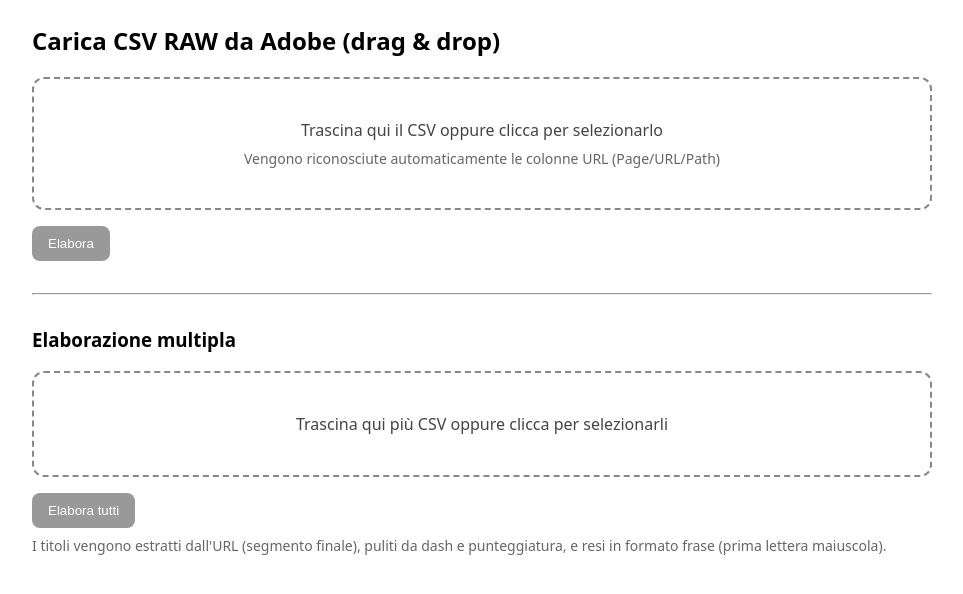
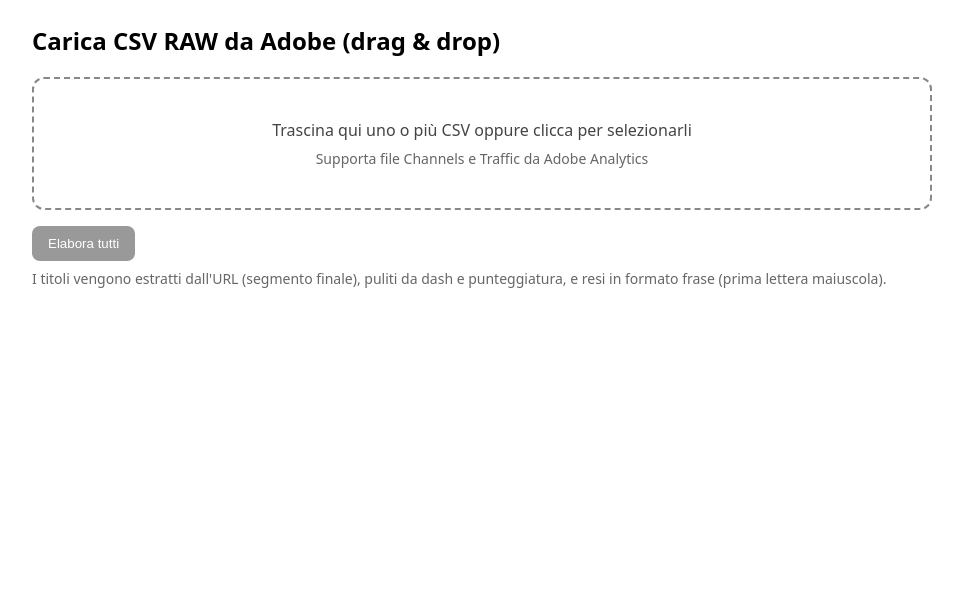
Before and after one commit to radic3/CSV-cleaner, a Flask app: page / in a window 1280 px wide. Shown: the top 594 px of the page, without its empty margins (158-1121 px from the left). Run offline with Flask 3, Linux system fonts and the light colour scheme.

Commit message:
Remove single file processing, keep only batch processing
- Remove all single file routes (/process, /preview, /reprocess, /download)
- Remove single file functions (_detect_url_column, _process_dataframe, _build_*_xlsx_from_raw)
- Simplify upload.html to only support multiple file upload
- Remove preview.html template (no longer needed)
- Update README.md to reflect simplified workflow
- Keep only the working batch processing flow:
  Upload → Confirm → Process All → Results → Download XLSX
- App now supports 1+ files with automatic processing and native Excel charts

```diff
--- a/app.py
+++ b/app.py
@@ -10,7 +10,6 @@ import pandas as pd
 from flask import Flask, render_template, request, redirect, url_for, send_file, flash
 from csv_pipeline import parse_channels, parse_traffic
 
-from url_title import extract_article_title
 
 
 app = Flask(__name__)
@@ -30,38 +29,6 @@ class StoredFile:
 PROCESSED_FILES: dict[str, StoredFile] = {}
 
 
-def _detect_url_column(df: pd.DataFrame) -> Optional[str]:
-    # Prefer exact 'Page' if present in any case
-    for c in df.columns:
-        if str(c).strip().lower() == "page":
-            return c
-    # Heuristic: choose object-like column with many URL/path-looking values
-    best_col = None
-    best_score = 0.0
-    for c in df.columns:
-        series = df[c].astype(str)
-        sample = series.head(200)
-        # Score: proportion of values that look like a path or URL
-        looks_like = sample.str.match(r"^(https?://|/).+", na=False)
-        score = looks_like.mean()
-        # Boost if it's the first column
-        if c == df.columns[0]:
-            score += 0.05
-        if score > best_score:
-            best_score = score
-            best_col = c
-    # Require minimum confidence
-    if best_score >= 0.3:
-        return best_col
-    return None
-
-
-def _process_dataframe(df: pd.DataFrame, url_col: Optional[str]) -> tuple[pd.DataFrame, Optional[str]]:
-    if url_col is None or url_col not in df.columns:
-        return df, "Colonna URL non identificata in modo affidabile. Seleziona manualmente e riprova."
-    out = df.copy()
-    out["Titolo"] = out[url_col].apply(extract_article_title)
-    return out, None
 
 
 def _is_channels_freeform_csv(content_bytes: bytes) -> bool:
@@ -97,32 +64,6 @@ def _is_traffic_freeform_csv(content_bytes: bytes) -> bool:
     )
 
 
-def _build_channels_xlsx_from_raw(csv_path: str) -> str:
-    df = parse_channels(csv_path)
-    ch_cols = ["Organic Search","Direct","Internal traffic","Referring Domains","Social Networks"]
-    it = df[df["lang"] == "IT"][ ["ArticleKey"] + ch_cols ].copy()
-    en = df[df["lang"] == "EN"][ ["ArticleKey"] + ch_cols ].copy()
-    tmp = tempfile.NamedTemporaryFile(prefix="channels_", suffix=".xlsx", delete=False)
-    xlsx_path = tmp.name
-    tmp.close()
-    with pd.ExcelWriter(xlsx_path, engine="openpyxl") as writer:
-        it.to_excel(writer, sheet_name="Articoli_IT", index=False)
-        en.to_excel(writer, sheet_name="Articoli_EN", index=False)
-    return xlsx_path
-
-
-def _build_traffic_xlsx_from_raw(csv_path: str) -> str:
-    df = parse_traffic(csv_path)
-    cols = ["Entries","Exit Rate","Time Spent per Visit (seconds)","Unique Visitors","Page Views"]
-    it = df[df["lang"] == "IT"][ ["ArticleKey"] + cols ].copy()
-    en = df[df["lang"] == "EN"][ ["ArticleKey"] + cols ].copy()
-    tmp = tempfile.NamedTemporaryFile(prefix="traffic_", suffix=".xlsx", delete=False)
-    xlsx_path = tmp.name
-    tmp.close()
-    with pd.ExcelWriter(xlsx_path, engine="openpyxl") as writer:
-        it.to_excel(writer, sheet_name="Articoli_IT", index=False)
-        en.to_excel(writer, sheet_name="Articoli_EN", index=False)
-    return xlsx_path
 
 
 def _normalize_articlekey_for_split(path: str) -> str:
@@ -314,98 +255,8 @@ def index():
     return render_template("upload.html")
 
 
-@app.route("/process", methods=["POST"])
-def process():
-    file = request.files.get("file")
-    if not file:
-        flash("Seleziona o trascina un file CSV.")
-        return redirect(url_for("index"))
-    try:
-        content = file.read()
-        # Persist original upload immediately for downstream parsing
-        orig_tmp = tempfile.NamedTemporaryFile(prefix="original_", suffix=".csv", delete=False)
-        orig_path = orig_tmp.name
-        orig_tmp.write(content)
-        orig_tmp.flush()
-        orig_tmp.close()
-
-        # If it's a Channels/Traffic Freeform CSV, build XLSX later on split
-        xlsx_path = None
-        if _is_channels_freeform_csv(content) or _is_traffic_freeform_csv(content):
-            xlsx_path = None
-
-        # Also load into pandas for preview/URL extraction flows
-        df = pd.read_csv(io.BytesIO(content), sep=None, engine="python", encoding="utf-8")
-    except Exception as e:
-        flash(f"Errore nella lettura del CSV: {e}")
-        return redirect(url_for("index"))
-
-    url_col = _detect_url_column(df)
-    # Build initial preview of the ORIGINAL upload (no split yet)
-    processed, err = _process_dataframe(df, url_col)
-    original_preview = df.head(100)
-    is_channels = _is_channels_freeform_csv(content)
-    is_traffic = _is_traffic_freeform_csv(content)
-    it_rows = en_rows = None
-    csv_df = processed  # placeholder; not shown until split
-
-    # persist original and processed for later reprocessing
-    token = str(uuid.uuid4())
-    proc_tmp = tempfile.NamedTemporaryFile(prefix="processed_", suffix=".csv", delete=False)
-    proc_path = proc_tmp.name
-    proc_tmp.close()
-    csv_df.to_csv(proc_path, index=False)
-    st = StoredFile(original_path=orig_path, processed_path=proc_path, processed_xlsx=xlsx_path)
-    st.file_type = 'channels' if is_channels else ('traffic' if is_traffic else None)
-    st.split_done = False
-    st.original_preview = original_preview
-    PROCESSED_FILES[token] = st
-
-    # prepare preview
-    preview_rows = processed.head(100).to_dict(orient="records")
-    return render_template(
-        "preview.html",
-        columns=list(processed.columns),
-        rows=preview_rows,
-        token=token,
-        detected_col=url_col,
-        warning=err,
-        is_channels=is_channels,
-        is_traffic=is_traffic,
-        split_done=False,
-        orig_columns=list(original_preview.columns),
-        orig_rows=original_preview.to_dict(orient="records"),
-    )
 
 
-@app.route("/preview/<token>")
-def preview_token(token: str):
-    stored = PROCESSED_FILES.get(token)
-    if not stored or not os.path.exists(stored.original_path):
-        flash("Sessione non trovata.")
-        return redirect(url_for("index"))
-
-    # No batch tracking in simplified flow
-    batch_token = None
-
-    # Render original preview state
-    orig = stored.original_preview if stored.original_preview is not None else pd.read_csv(
-        stored.original_path, sep=None, engine="python", encoding="utf-8", on_bad_lines="skip"
-    ).head(100)
-    return render_template(
-        "preview.html",
-        columns=["Titolo"],  # hidden in this path; page expects columns variable
-        rows=[],
-        token=token,
-        detected_col=None,
-        warning=None,
-        is_channels=(stored.file_type == 'channels'),
-        is_traffic=(stored.file_type == 'traffic'),
-        split_done=stored.split_done,
-        orig_columns=list(orig.columns),
-        orig_rows=orig.to_dict(orient="records"),
-        batch_token=batch_token,
-    )
 
 
 @app.route("/process_all", methods=["POST"])
@@ -548,85 +399,6 @@ def process_all():
                          original_counts=original_counts,
                          xlsx_links=xlsx_links)
 
-@app.route("/process_batch_run", methods=["POST"])
-def process_batch_run():
-    tokens = request.form.getlist("tokens")
-    if not tokens:
-        flash("Nessun file da elaborare.")
-        return redirect(url_for("index"))
-    merged = {
-        "channels": {"IT": [], "EN": []},
-        "traffic": {"IT": [], "EN": []},
-    }
-    for t in tokens:
-        st = PROCESSED_FILES.get(t)
-        if not st or not os.path.exists(st.original_path) or st.file_type not in {"channels","traffic"}:
-            continue
-        try:
-            if st.file_type == "channels":
-                df = parse_channels(st.original_path)
-                cols = ["Organic Search","Direct","Internal traffic","Referring Domains","Social Networks"]
-            else:
-                df = parse_traffic(st.original_path)
-                cols = ["Entries","Exit Rate","Time Spent per Visit (seconds)","Unique Visitors","Page Views"]
-            it_df = df[df["lang"] == "IT"][ ["ArticleKey"] + cols ].copy()
-            en_df = df[df["lang"] == "EN"][ ["ArticleKey"] + cols ].copy()
-            # normalize and reduce ArticleKey to extracted name
-            for d in (it_df, en_df):
-                d["ArticleKey"] = d["ArticleKey"].apply(_normalize_articlekey_for_split)
-                d["ArticleKey"] = d["ArticleKey"].apply(lambda p: _extract_name_from_key(p, capitalize_first=True))
-            merged[st.file_type]["IT"].append(it_df)
-            merged[st.file_type]["EN"].append(en_df)
-        except Exception:
-            continue
-    # concat and render summary page with links to XLSX builds
-    outputs = {}
-    for typ in ("channels","traffic"):
-        for lang in ("IT","EN"):
-            lst = merged[typ][lang]
-            if lst:
-                outputs[(typ, lang)] = pd.concat(lst, ignore_index=True)
-    # Build XLSX files for each type present
-    links = {}
-    if any(k[0]=="channels" for k in outputs.keys()):
-        it = outputs.get(("channels","IT"), pd.DataFrame())
-        en = outputs.get(("channels","EN"), pd.DataFrame())
-        tmp = tempfile.NamedTemporaryFile(prefix="channels_batch_", suffix=".xlsx", delete=False)
-        p = tmp.name; tmp.close()
-        with pd.ExcelWriter(p, engine="openpyxl") as w:
-            if not it.empty: it.to_excel(w, sheet_name="Articoli_IT", index=False)
-            if not en.empty: en.to_excel(w, sheet_name="Articoli_EN", index=False)
-        token_x = str(uuid.uuid4()); PROCESSED_FILES[token_x] = StoredFile(p, p, p)
-        links["channels_xlsx"] = url_for("download_xlsx", token=token_x)
-    if any(k[0]=="traffic" for k in outputs.keys()):
-        it = outputs.get(("traffic","IT"), pd.DataFrame())
-        en = outputs.get(("traffic","EN"), pd.DataFrame())
-        tmp = tempfile.NamedTemporaryFile(prefix="traffic_batch_", suffix=".xlsx", delete=False)
-        p = tmp.name; tmp.close()
-        with pd.ExcelWriter(p, engine="openpyxl") as w:
-            if not it.empty: it.to_excel(w, sheet_name="Articoli_IT", index=False)
-            if not en.empty: en.to_excel(w, sheet_name="Articoli_EN", index=False)
-        token_x = str(uuid.uuid4()); PROCESSED_FILES[token_x] = StoredFile(p, p, p)
-        links["traffic_xlsx"] = url_for("download_xlsx", token=token_x)
-
-    # Build combined XLSX with both channels and traffic
-    if any(k[0]=="channels" for k in outputs.keys()) and any(k[0]=="traffic" for k in outputs.keys()):
-        tmp = tempfile.NamedTemporaryFile(prefix="combined_batch_", suffix=".xlsx", delete=False)
-        p = tmp.name; tmp.close()
-        with pd.ExcelWriter(p, engine="openpyxl") as w:
-            # Channels sheets
-            ch_it = outputs.get(("channels","IT"), pd.DataFrame())
-            ch_en = outputs.get(("channels","EN"), pd.DataFrame())
-            if not ch_it.empty: ch_it.to_excel(w, sheet_name="Canali_IT", index=False)
-            if not ch_en.empty: ch_en.to_excel(w, sheet_name="Canali_EN", index=False)
-            # Traffic sheets
-            tr_it = outputs.get(("traffic","IT"), pd.DataFrame())
-            tr_en = outputs.get(("traffic","EN"), pd.DataFrame())
-            if not tr_it.empty: tr_it.to_excel(w, sheet_name="Traffico_IT", index=False)
-            if not tr_en.empty: tr_en.to_excel(w, sheet_name="Traffico_EN", index=False)
-        token_x = str(uuid.uuid4()); PROCESSED_FILES[token_x] = StoredFile(p, p, p)
-        links["combined_xlsx"] = url_for("download_xlsx", token=token_x)
-    return render_template("batch_run.html", links=links, outputs_meta=[(k[0],k[1], len(v)) for k,v in outputs.items()], batch_token=request.form.get("batch_token", ""))
 @app.route("/process_batch", methods=["POST"])
 def process_batch():
     files = request.files.getlist("files")
@@ -642,16 +414,14 @@ def process_batch():
             orig_tmp.write(content)
             orig_tmp.flush(); orig_tmp.close()
 
-            df = pd.read_csv(io.BytesIO(content), sep=None, engine="python", encoding="utf-8")
-            url_col = _detect_url_column(df)
-            processed, err = _process_dataframe(df, url_col)
-            original_preview = df.head(100)
+            # Just store the file, no processing needed for batch upload
+            original_preview = None
 
             token = str(uuid.uuid4())
+            # Create dummy processed path for compatibility
             proc_tmp = tempfile.NamedTemporaryFile(prefix="processed_", suffix=".csv", delete=False)
             proc_path = proc_tmp.name
             proc_tmp.close()
-            processed.to_csv(proc_path, index=False)
 
             st = StoredFile(original_path=orig_path, processed_path=proc_path, processed_xlsx=None)
             st.file_type = 'channels' if _is_channels_freeform_csv(content) else ('traffic' if _is_traffic_freeform_csv(content) else None)
@@ -675,113 +445,21 @@ def process_batch():
     return render_template("confirm.html", items=summary)
 
 
-@app.route("/download/<token>")
-def download(token: str):
-    stored = PROCESSED_FILES.get(token)
-    path = stored.processed_path if stored else None
-    if not path or not os.path.exists(path):
-        flash("File non trovato o scaduto.")
-        return redirect(url_for("index"))
-    return send_file(path, as_attachment=True, download_name="processed_data.csv")
 
 
 @app.route("/download_xlsx/<token>")
 def download_xlsx(token: str):
     stored = PROCESSED_FILES.get(token)
     path = stored.processed_xlsx if stored else None
-    if (not path or not os.path.exists(path)) and stored and stored.file_type in {"channels","traffic"}:
-        # build on-demand if detection failed earlier
-        path = _build_channels_xlsx_from_raw(stored.original_path) if stored.file_type == 'channels' else _build_traffic_xlsx_from_raw(stored.original_path)
-        stored.processed_xlsx = path
     if not path or not os.path.exists(path):
-        flash("File XLSX non disponibile per questo upload.")
+        flash("File XLSX non disponibile.")
         return redirect(url_for("index"))
-    fname = "channels_ristrutturato.xlsx" if stored and stored.file_type == 'channels' else "traffic_ristrutturato.xlsx"
+    # Use generic filename since we don't know the type anymore
+    fname = "processed_data.xlsx"
     return send_file(path, as_attachment=True, download_name=fname)
 
 
 
-@app.route("/reprocess", methods=["POST"])
-def reprocess():
-    token = request.form.get("token")
-    action = request.form.get("action")
-    col = request.form.get("url_col")
-    stored = PROCESSED_FILES.get(token)
-    if not stored or not os.path.exists(stored.original_path):
-        flash("Sessione scaduta, ricarica il CSV.")
-        return redirect(url_for("index"))
-    if stored and stored.file_type in {"channels","traffic"} and (action == "split" or action == "normalize" or stored.split_done):
-        # Rebuild split preview; column selection not needed
-        try:
-            if stored.file_type == 'channels':
-                df_parsed = parse_channels(stored.original_path)
-                cols = ["Organic Search","Direct","Internal traffic","Referring Domains","Social Networks"]
-            else:
-                df_parsed = parse_traffic(stored.original_path)
-                cols = ["Entries","Exit Rate","Time Spent per Visit (seconds)","Unique Visitors","Page Views"]
-        except Exception as e:
-            flash(f"Separazione IT/EN fallita: {e}")
-            return redirect(url_for("index"))
-        it_df = df_parsed[df_parsed["lang"] == "IT"][ ["ArticleKey"] + cols ].copy()
-        en_df = df_parsed[df_parsed["lang"] == "EN"][ ["ArticleKey"] + cols ].copy()
-        split_done = True
-        # Optional normalization of ArticleKey after split
-        if action == "normalize" or stored.normalized:
-            it_df["ArticleKey"] = it_df["ArticleKey"].apply(_normalize_articlekey_for_split)
-            en_df["ArticleKey"] = en_df["ArticleKey"].apply(_normalize_articlekey_for_split)
-            it_df["ArticleKey"] = it_df["ArticleKey"].apply(lambda p: _extract_name_from_key(p, capitalize_first=True))
-            en_df["ArticleKey"] = en_df["ArticleKey"].apply(lambda p: _extract_name_from_key(p, capitalize_first=True))
-            stored.normalized = True
-        # update processed CSV (concatenated with lang)
-        csv_df = pd.concat([
-            it_df.assign(lang="IT"),
-            en_df.assign(lang="EN"),
-        ], ignore_index=True)
-        csv_df.to_csv(stored.processed_path, index=False)
-        # build XLSX on first split
-        if not stored.processed_xlsx:
-            stored.processed_xlsx = _build_channels_xlsx_from_raw(stored.original_path) if stored.file_type == 'channels' else _build_traffic_xlsx_from_raw(stored.original_path)
-        stored.split_done = True
-        # No batch tracking in simplified flow
-        batch_token = None
-
-        return render_template(
-            "preview.html",
-            is_channels=(stored.file_type == 'channels'),
-            is_traffic=(stored.file_type == 'traffic'),
-            split_done=split_done,
-            it_columns=list(it_df.columns),
-            en_columns=list(en_df.columns),
-            it_rows=it_df.head(100).to_dict(orient="records"),
-            en_rows=en_df.head(100).to_dict(orient="records"),
-            token=token,
-            detected_col=None,
-            warning=None,
-            batch_token=batch_token,
-        )
-    else:
-        try:
-            df = pd.read_csv(
-                stored.original_path,
-                sep=None,
-                engine="python",
-                encoding="utf-8",
-                on_bad_lines="skip",
-            )
-        except Exception as e:
-            flash(f"Errore nella rilettura del CSV originale: {e}")
-            return redirect(url_for("index"))
-        processed, err = _process_dataframe(df, col)
-        processed.to_csv(stored.processed_path, index=False)
-        preview_rows = processed.head(100).to_dict(orient="records")
-        return render_template(
-            "preview.html",
-            columns=list(processed.columns),
-            rows=preview_rows,
-            token=token,
-            detected_col=col,
-            warning=err,
-        )
 
 
 if __name__ == "__main__":
--- a/templates/upload.html
+++ b/templates/upload.html
@@ -26,23 +26,10 @@
       {% endwith %}
 
       <h2>Carica CSV RAW da Adobe (drag & drop)</h2>
-      <form id="form" action="/process" method="post" enctype="multipart/form-data">
-        <div id="drop" class="dropzone">
-          Trascina qui il CSV oppure clicca per selezionarlo
-          <div class="hint">Vengono riconosciute automaticamente le colonne URL (Page/URL/Path)</div>
-          <input id="file" type="file" name="file" accept=".csv" style="display:none" />
-        </div>
-        <div class="actions">
-          <button id="submit" type="submit" disabled>Elabora</button>
-          <span id="filename"></span>
-        </div>
-      </form>
-
-      <hr style="margin:32px 0;" />
-      <h3>Elaborazione multipla</h3>
       <form id="form-multi" action="/process_batch" method="post" enctype="multipart/form-data">
         <div id="drop-multi" class="dropzone">
-          Trascina qui più CSV oppure clicca per selezionarli
+          Trascina qui uno o più CSV oppure clicca per selezionarli
+          <div class="hint">Supporta file Channels e Traffic da Adobe Analytics</div>
           <input id="files" type="file" name="files" accept=".csv" multiple style="display:none" />
         </div>
         <div class="actions">
@@ -57,34 +44,11 @@
       </p>
     </div>
     <script>
-      const drop = document.getElementById('drop');
-      const input = document.getElementById('file');
-      const submit = document.getElementById('submit');
-      const nameSpan = document.getElementById('filename');
-
-      drop.addEventListener('click', () => input.click());
-      drop.addEventListener('dragover', (e) => { e.preventDefault(); drop.classList.add('dragover'); });
-      drop.addEventListener('dragleave', () => drop.classList.remove('dragover'));
-      drop.addEventListener('drop', (e) => {
-        e.preventDefault();
-        drop.classList.remove('dragover');
-        if (e.dataTransfer.files && e.dataTransfer.files[0]) {
-          input.files = e.dataTransfer.files;
-          nameSpan.textContent = e.dataTransfer.files[0].name;
-          submit.disabled = false;
-        }
-      });
-      input.addEventListener('change', () => {
-        if (input.files && input.files[0]) {
-          nameSpan.textContent = input.files[0].name;
-          submit.disabled = false;
-        }
-      });
-
       const dropM = document.getElementById('drop-multi');
       const inputsM = document.getElementById('files');
       const submitM = document.getElementById('submit-multi');
       const namesM = document.getElementById('filenames');
+
       dropM.addEventListener('click', () => inputsM.click());
       dropM.addEventListener('dragover', (e) => { e.preventDefault(); dropM.classList.add('dragover'); });
       dropM.addEventListener('dragleave', () => dropM.classList.remove('dragover'));
```
Also changed, not shown: templates/preview.html (deleted, +0 -127 lines), README.md.
